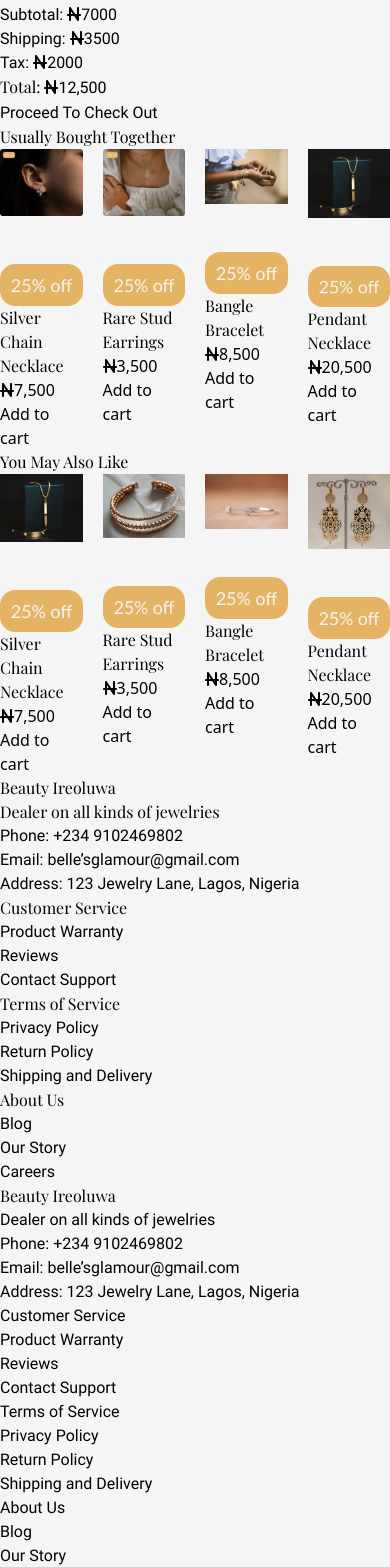
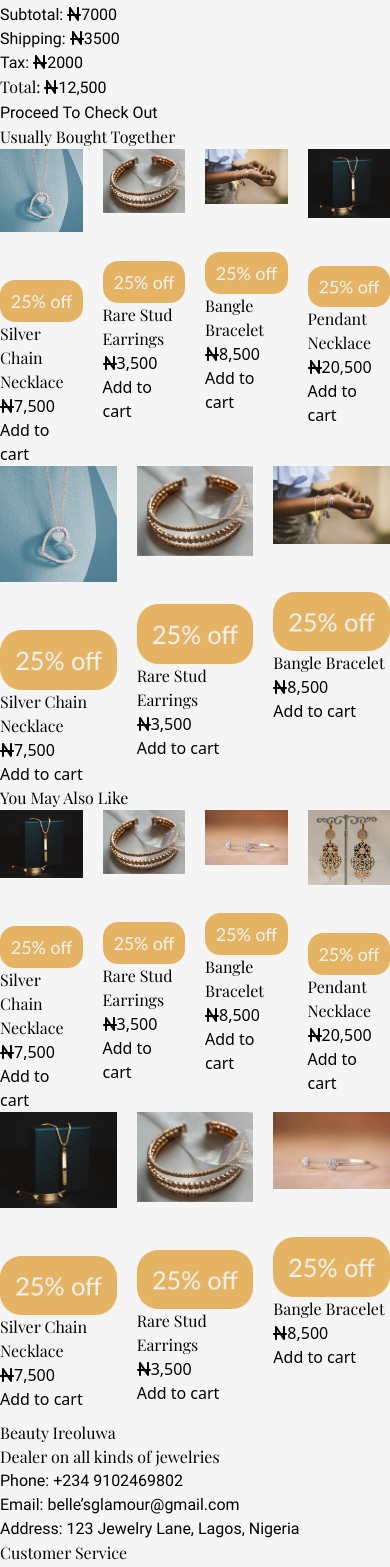
Before and after one commit to Asuraking913/shop-cart-website-HNG, a React (Vite) app: page /cart in a window 390 px wide. Shown: the part 1185-2752 px from the top of the page. Built offline with nearby package versions, Linux system fonts and the light colour scheme.

Commit message:
created responsiveness for ipad view

```diff
--- a/src/component/item.jsx
+++ b/src/component/item.jsx
@@ -7,16 +7,16 @@ function Item({img, h2, p}) {
 
   return (
     <div className='flex items-center gap-[2em] px-[2em]'>
-        <img src={img} className='w-[500px] object-cover h-[400px]' alt="" />
+        <img src={img} className='lg:w-[500px] min-[768px]:w-[400px] min-[768px]:h-[300px] object-cover lg:h-[400px]' alt="" />
         <div className='flex flex-col gap-[1em]'>
-            <h2 className='text-3xl text-[--accent] lora'>{h2}</h2>
-            <p className='w-[100%]'><span className='font-bold lora text-xl '>Description: </span>{p}</p>
+            <h2 className='lg:text-3xl  text-2xl text-[--accent] lora'>{h2}</h2>
+            <p className='w-[100%] min-[768px]:text-[0.8rem]'><span className='font-bold lora min-[768px]:text-[1.1rem] lg:text-xl '>Description: </span>{p}</p>
             <div className='flex flex-col gap-[0.5em] text-xl'>
                 <p className='text-xl'> Quantity: - 1 +</p>
                 <p>Price: <FontAwesomeIcon icon={faNairaSign}/>3500</p>
                 <p>Subtotal: 3500</p>
             </div>
-            <Link className='px-[1.5em] roboto text-xl font-semibold w-[60%] py-[0.5em] border-[1.5px] rounded-[10px] border-[#e4b363]'>
+            <Link className='px-[1.5em] roboto min-[768px]:text-[1.1rem] lg:text-xl font-semibold w-[60%] py-[0.5em] border-[1.5px] rounded-[10px] border-[#e4b363]'>
                 Remove Cart
             </Link>
         </div>
--- a/src/index.css
+++ b/src/index.css
@@ -12,6 +12,7 @@
 
 html {
     scroll-behavior: smooth;
+    transition-duration: 0.5s;
 }
 
 body {
--- a/src/pages/cartPage.jsx
+++ b/src/pages/cartPage.jsx
@@ -9,15 +9,13 @@ import cartImg5 from "../assets/cart9.png"
 import cartImg6 from "../assets/cart6.png"
 import cartImg7 from "../assets/cart7.png"
 import cartImg8 from "../assets/cart8.png"
+import cartImg9 from "../assets/cart9.png"
 import { FontAwesomeIcon } from '@fortawesome/react-fontawesome'
 import { faNairaSign } from '@fortawesome/free-solid-svg-icons'
 import { Link } from 'react-router-dom'
 // swiper
 import {Swiper, SwiperSlide} from "swiper/react"
-import {Navigation, Pagination, Autoplay} from "swiper/modules"
 import "swiper/css"
-import "swiper/css/pagination"
-import "swiper/css/navigation"
 import Bough from '../component/bought'
 import Foot from '../component/footer'
 
@@ -38,12 +36,12 @@ function CartPage() {
 
 const slide1 = [
   {
-    img: cartImg1,
+    img: cartImg7,
     h2: "Silver Chain Necklace",
     price: "7,500"
   },
   {
-    img: cartImg2,
+    img: cartImg9,
     h2: "Rare Stud Earrings",
     price: "3,500"
   },
@@ -87,7 +85,7 @@ const items = itemList.map((item, i) => (<Item key={i} img={item.img} h2={item.h
   return (
     <div className=''>
       <Nav1 cart={"Your Cart"} />
-      <section className='flex gap-[2em] justify-betweengrid-cols-2 grid-row-1 min-h-[100vh] m-[2em]'>
+      <section className='flex min-[768px]:flex-col lg:flex-row gap-[2em] justify-betweengrid-cols-2 grid-row-1 min-h-[100vh] m-[2em]'>
         <div className='bg-white rounded-[2em] gap-[2em] py-[4em] flex items-center '>
             <div className='flex flex-col gap-[1.5em]'>
               {items}
@@ -108,30 +106,48 @@ const items = itemList.map((item, i) => (<Item key={i} img={item.img} h2={item.h
         </div>
       </section>
       <section className='py-[2em]'>
+        <div className='min-[768px]:hidden lg:block'>
           <h2 className='text-3xl text-center mb-[1em] lora'>Usually Bought Together</h2>
           <Swiper
-                modules={[Pagination, Navigation, Autoplay]}
                   spaceBetween={20}
                   slidesPerView={4}
-                loop = {true}
-                navigation = {true}
-                autoplay = {{delay : 7000}}
-                pagination = {{clickable: true}}
+                  className='w-[80%]  h-[400px]'
+                  >
+                            {slide1List}
+          </Swiper>
+
+        </div>
+        <div className='min-[768px]:block lg:hidden'>
+            <Swiper
+                    spaceBetween={20}
+                    slidesPerView={3}
                     className='w-[80%] h-[400px]'
                     >
                               {slide1List}
             </Swiper>
+          </div>
       </section>
       <section>
+      <div className='min-[768px]:hidden lg:block'>
       <h2 className='text-3xl text-center mb-[1em] lora'>You May Also Like</h2>
           <Swiper
-                modules={[]}
                   spaceBetween={20}
                   slidesPerView={4}
+                  className='w-[80%]  h-[400px]'
+                  >
+                            {slide1List1}
+          </Swiper>
+
+        </div>
+        <div className='min-[768px]:block lg:hidden'>
+            <Swiper
+                    spaceBetween={20}
+                    slidesPerView={3}
                     className='w-[80%] h-[400px]'
                     >
                               {slide1List1}
             </Swiper>
+          </div>
       </section>
       <Foot />
     </div>
```
Lines whose indentation alone changed are shown as unchanged.
